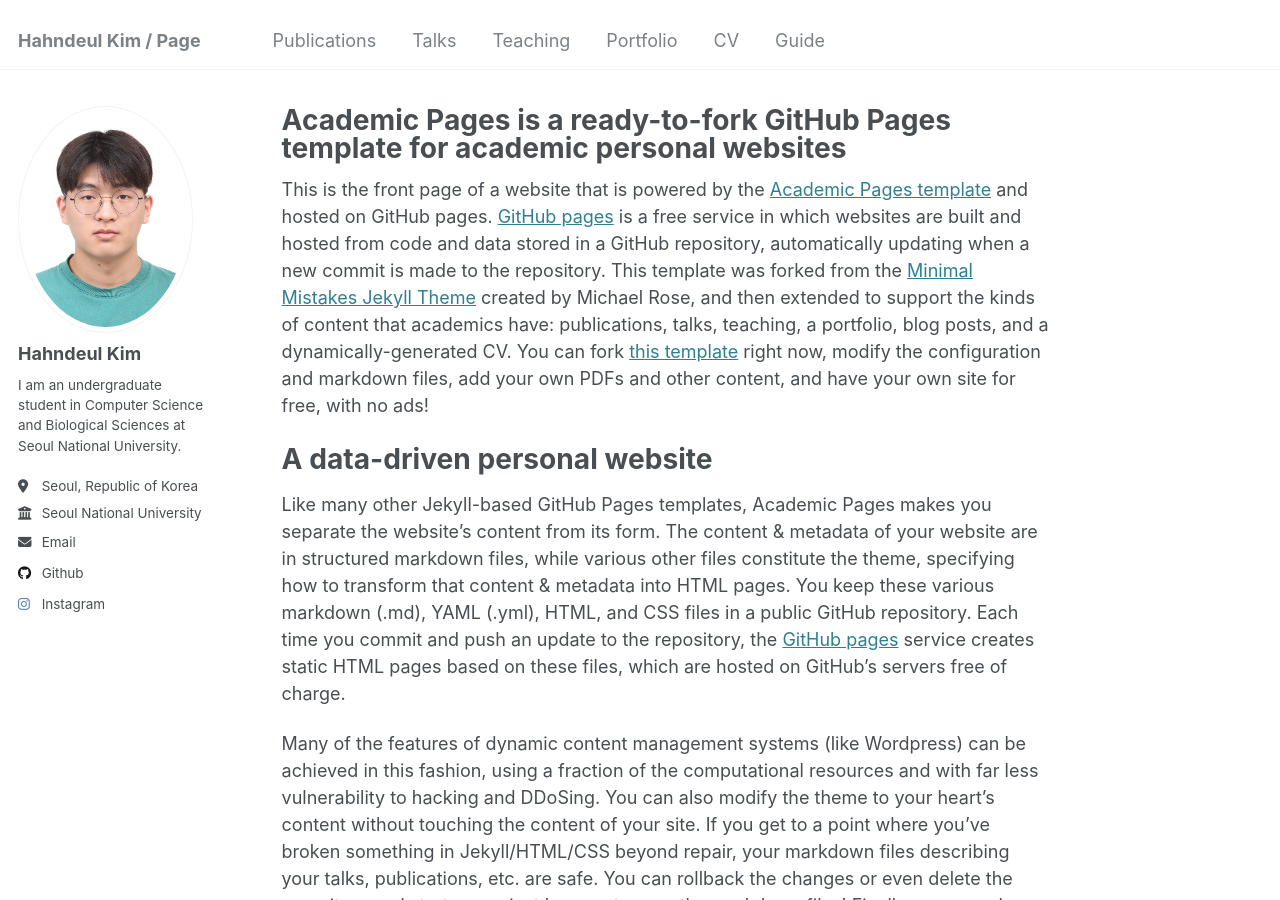
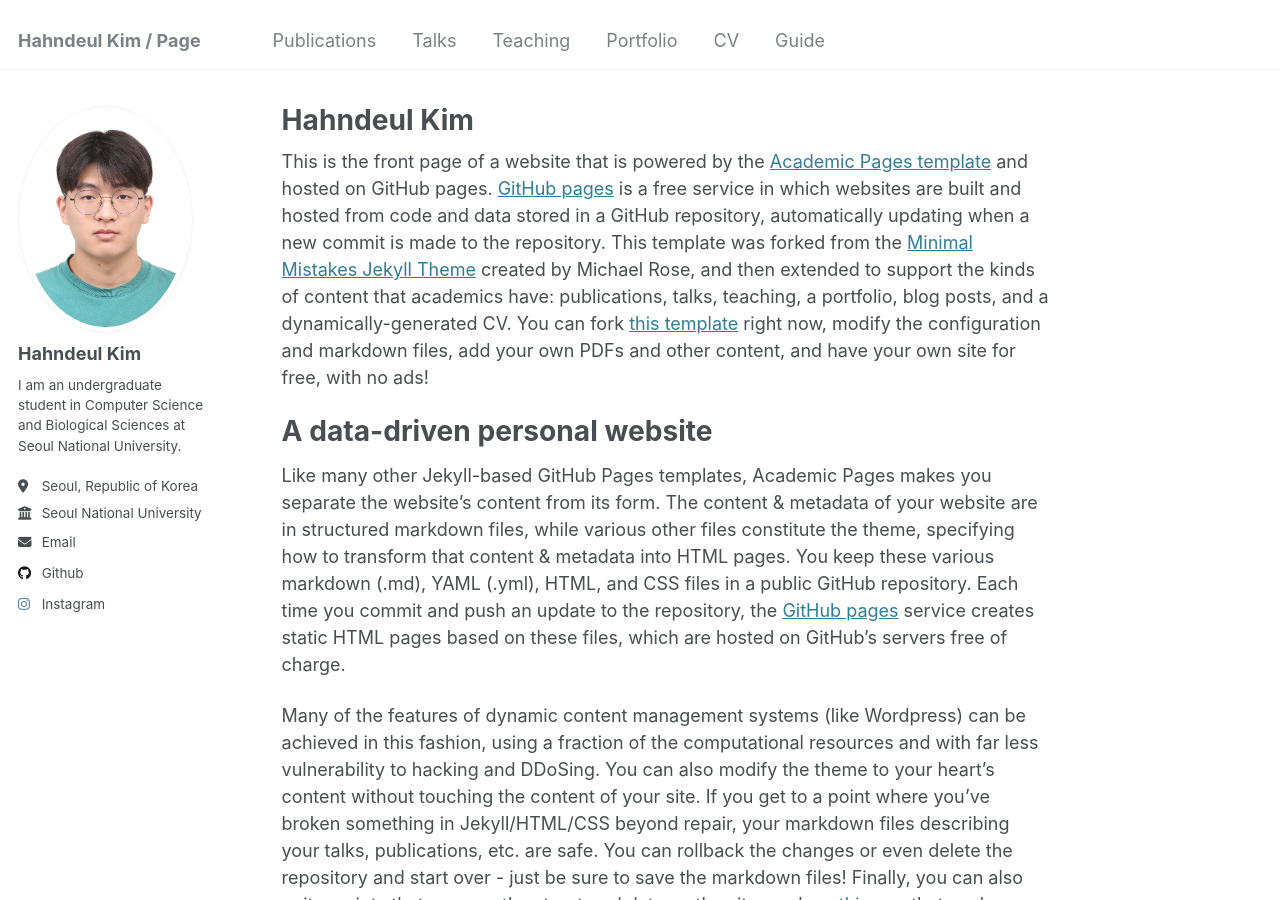
Before and after one commit to del2090/del2090.github.io, a Jekyll site: the page built from _pages/about.md, in a window 1280 px wide and 900 px high. Built offline with Jekyll 4.4.1, drawn with Linux system fonts in a browser that asks for light colours.

Commit message:
change title

```diff
--- a/_pages/about.md
+++ b/_pages/about.md
@@ -1,6 +1,6 @@
 ---
 permalink: /
-title: "Academic Pages is a ready-to-fork GitHub Pages template for academic personal websites"
+title: "Hahndeul Kim"
 author_profile: true
 redirect_from:
   - /about/
```
